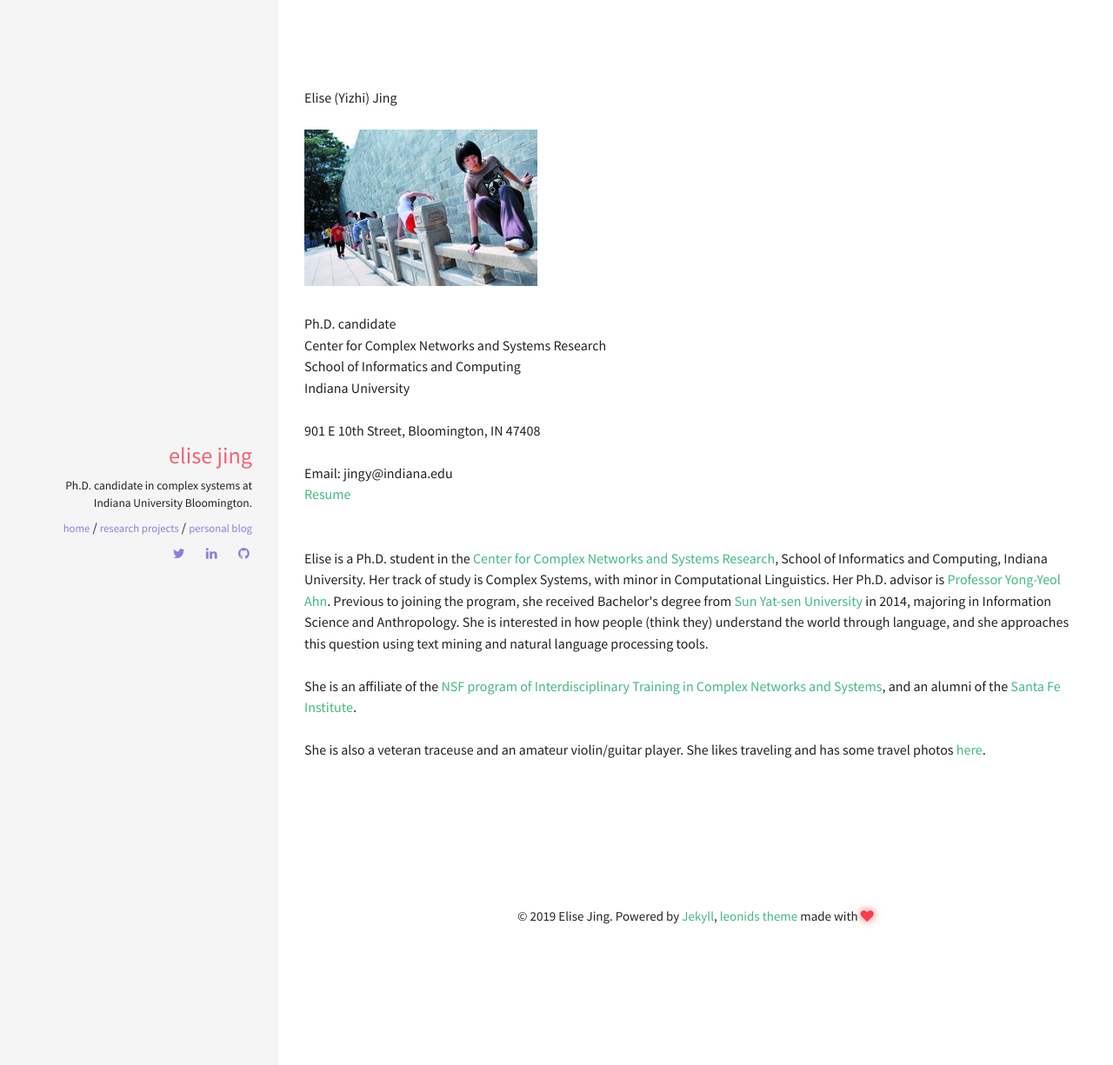
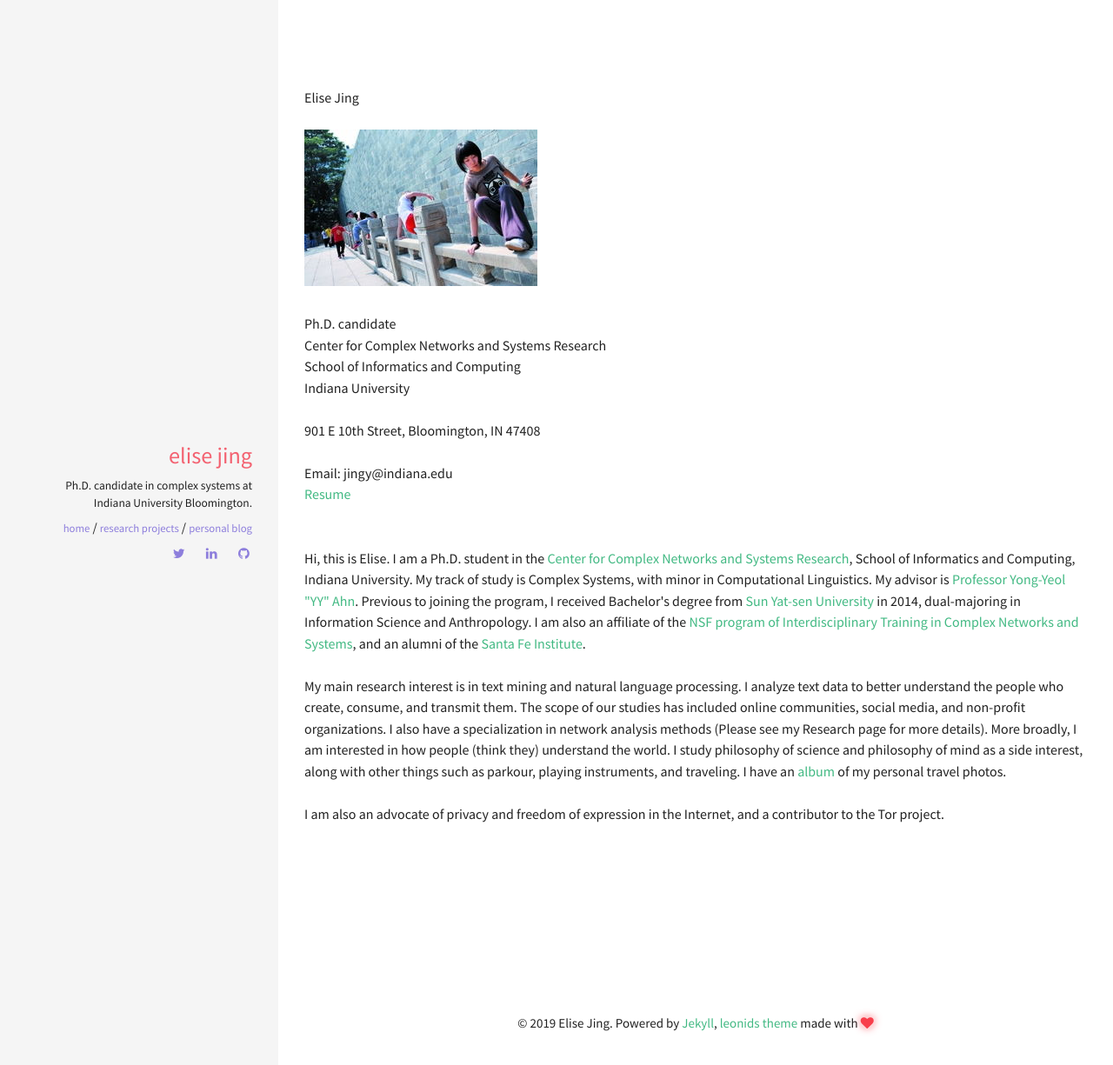
Before and after one commit to yzjing/yzjing.github.io, a Jekyll site: the page built from index.html, in a window 1280 px wide. Shown: the top 1225 px of the page at 87% size. Built offline with Jekyll 4.4.1, drawn with Linux system fonts in a browser that asks for light colours.

Commit message:
update profile

```diff
--- a/index.html
+++ b/index.html
@@ -6,7 +6,7 @@ permalink: /
 
 <font size="3">
 
-Elise (Yizhi) Jing
+Elise Jing
 <br>
 <br>
 <img src="{{site.baseurl}}/img/photo.jpeg">
@@ -32,16 +32,18 @@ Email: jingy@indiana.edu
 <br>
 <br>
 <br>
-Elise is a Ph.D. student in the <a href="http://cnets.indiana.edu/">Center for Complex Networks and Systems Research</a>, School of Informatics and Computing, Indiana University. Her track of study is Complex Systems, with minor in Computational Linguistics. Her Ph.D. advisor is <a href="http://yongyeol.com/">Professor Yong-Yeol Ahn</a>. Previous to joining the program, she received Bachelor's degree from <a href="http://www.sysu.edu.cn/2012/en/index.htm">Sun Yat-sen University</a> in 2014, majoring in Information Science and Anthropology. She is interested in how people (think they) understand the world through language, and she approaches this question using text mining and natural language processing tools.
+Hi, this is Elise. I am a Ph.D. student in the <a href="http://cnets.indiana.edu/">Center for Complex Networks and Systems Research</a>, School of Informatics and Computing, Indiana University. My track of study is Complex Systems, with minor in Computational Linguistics. My advisor is <a href="http://yongyeol.com/">Professor Yong-Yeol "YY" Ahn</a>. Previous to joining the program, I received Bachelor's degree from <a href="http://www.sysu.edu.cn/2012/en/index.htm">Sun Yat-sen University</a> in 2014, dual-majoring in Information Science and Anthropology. I am also an affiliate of the <a href="https://cns-nrt.indiana.edu/students/affiliates/index.html">NSF program of Interdisciplinary Training in Complex Networks and Systems</a>, and an alumni of the <a href="https://www.santafe.edu/">Santa Fe Institute</a>.
 
 <br>
 <br>
-She is an affiliate of the <a href="https://cns-nrt.indiana.edu/students/affiliates/index.html">NSF program of Interdisciplinary Training in Complex Networks and Systems</a>, and an alumni of the <a href="https://www.santafe.edu/">Santa Fe Institute</a>.
+My main research interest is in text mining and natural language processing. I analyze text data to better understand the people who create, consume, and transmit them. The scope of our studies has included online communities, social media, and non-profit organizations. I also have a specialization in network analysis methods (Please see my Research page for more details).
+
+More broadly, I am interested in how people (think they) understand the world. I study philosophy of science and philosophy of mind as a side interest, along with other things such as parkour, playing instruments, and traveling. I have an <a href="https://www.flickr.com/photos/145842521@N04/albums">album</a> of my personal travel photos.
 <br>
 <br>
-She is also a veteran traceuse and an amateur violin/guitar player. She likes traveling and has some travel photos <a href="https://www.flickr.com/photos/145842521@N04/albums">here</a>.
+I am also an advocate of privacy and freedom of expression in the Internet, and a contributor to the Tor project.
 <br>
-<br>
-<br>
+<br><br>
+<br><br>
 <br>
 </font>
```
